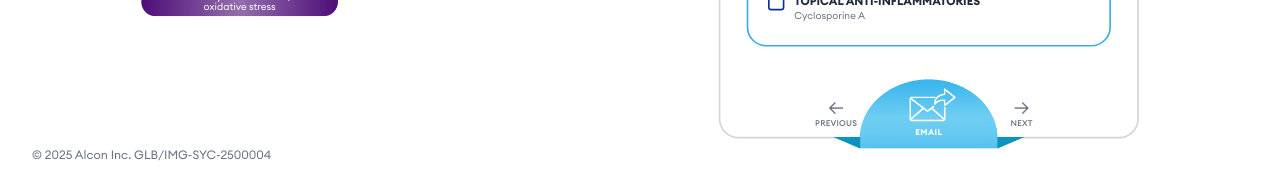
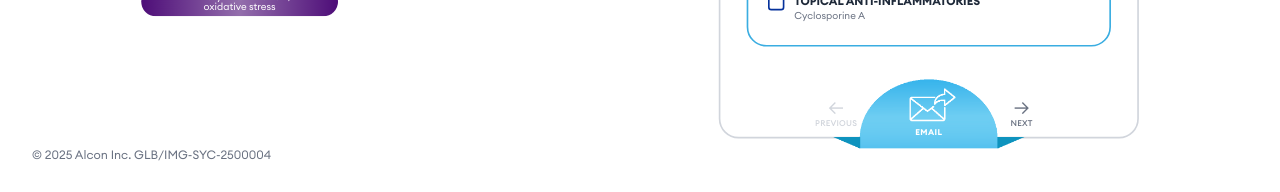
Before and after one commit to razorkode/subtype-tool, a Vue app: page / in a window 1280 px wide. Both pictures are taken after a click on the button "Lipid". Shown: the part 605-797 px from the top of the page. Built offline with nearby package versions, Linux system fonts and the light colour scheme.

Commit message:
wire up prev and next

```diff
--- a/src/App.vue
+++ b/src/App.vue
@@ -364,6 +364,10 @@ const managementItems = reactive({
                                     color="blue"
                                     category="TEAR FILM DEFICIENCIES"
                                     title="LIPID"
+                                    :disable-previous="navigationStore.isFirstSubcategory"
+                                    :disable-next="navigationStore.isLastSubcategory"
+                                    @previous="navigationStore.navigatePrevious"
+                                    @next="navigationStore.navigateNext"
                                 >
                                     <TestingSection
                                         title="STANDARD TESTING"
@@ -397,6 +401,10 @@ const managementItems = reactive({
                                     color="blue"
                                     category="TEAR FILM DEFICIENCIES"
                                     title="AQUEOUS"
+                                    :disable-previous="navigationStore.isFirstSubcategory"
+                                    :disable-next="navigationStore.isLastSubcategory"
+                                    @previous="navigationStore.navigatePrevious"
+                                    @next="navigationStore.navigateNext"
                                 >
                                     <TestingSection
                                         title="STANDARD TESTING"
@@ -445,6 +453,10 @@ const managementItems = reactive({
                                     color="blue"
                                     category="TEAR FILM DEFICIENCIES"
                                     title="MUCIN GLYCOCALYX"
+                                    :disable-previous="navigationStore.isFirstSubcategory"
+                                    :disable-next="navigationStore.isLastSubcategory"
+                                    @previous="navigationStore.navigatePrevious"
+                                    @next="navigationStore.navigateNext"
                                 >
                                     <TestingSection
                                         title="STANDARD TESTING"
@@ -494,6 +506,10 @@ const managementItems = reactive({
                                     color="teal"
                                     category="EYELID ANOMALIES"
                                     title="BLINK / LID CLOSURE"
+                                    :disable-previous="navigationStore.isFirstSubcategory"
+                                    :disable-next="navigationStore.isLastSubcategory"
+                                    @previous="navigationStore.navigatePrevious"
+                                    @next="navigationStore.navigateNext"
                                 >
                                     <TestingSection
                                         title="STANDARD TESTING"
@@ -541,6 +557,10 @@ const managementItems = reactive({
                                     color="teal"
                                     category="EYELID ANOMALIES"
                                     title="LID MARGIN"
+                                    :disable-previous="navigationStore.isFirstSubcategory"
+                                    :disable-next="navigationStore.isLastSubcategory"
+                                    @previous="navigationStore.navigatePrevious"
+                                    @next="navigationStore.navigateNext"
                                 >
                                     <TestingSection
                                         title="STANDARD TESTING"
@@ -590,6 +610,10 @@ const managementItems = reactive({
                                     color="purple"
                                     category="OCULAR SURFACE ABNORMALITIES"
                                     title="ANATOMICAL MISALIGNMENT"
+                                    :disable-previous="navigationStore.isFirstSubcategory"
+                                    :disable-next="navigationStore.isLastSubcategory"
+                                    @previous="navigationStore.navigatePrevious"
+                                    @next="navigationStore.navigateNext"
                                 >
                                     <TestingSection
                                         title="STANDARD TESTING"
@@ -640,6 +664,10 @@ const managementItems = reactive({
                                     color="purple"
                                     category="OCULAR SURFACE ABNORMALITIES"
                                     title="NEURAL DYSFUNCTION"
+                                    :disable-previous="navigationStore.isFirstSubcategory"
+                                    :disable-next="navigationStore.isLastSubcategory"
+                                    @previous="navigationStore.navigatePrevious"
+                                    @next="navigationStore.navigateNext"
                                 >
                                     <TestingSection
                                         title="STANDARD TESTING"
@@ -688,6 +716,10 @@ const managementItems = reactive({
                                     color="purple"
                                     category="OCULAR SURFACE ABNORMALITIES"
                                     title="CELLULAR DAMAGE"
+                                    :disable-previous="navigationStore.isFirstSubcategory"
+                                    :disable-next="navigationStore.isLastSubcategory"
+                                    @previous="navigationStore.navigatePrevious"
+                                    @next="navigationStore.navigateNext"
                                 >
                                     <TestingSection
                                         title="STANDARD TESTING"
@@ -738,6 +770,10 @@ const managementItems = reactive({
                                     color="purple"
                                     category="OCULAR SURFACE ABNORMALITIES"
                                     title="INFLAMMATION"
+                                    :disable-previous="navigationStore.isFirstSubcategory"
+                                    :disable-next="navigationStore.isLastSubcategory"
+                                    @previous="navigationStore.navigatePrevious"
+                                    @next="navigationStore.navigateNext"
                                 >
                                     <TestingSection
                                         title="STANDARD TESTING"
--- a/src/components/SubOptionBox.vue
+++ b/src/components/SubOptionBox.vue
@@ -15,6 +15,14 @@ defineProps({
     title: {
         type: String,
         required: true,
+    },
+    disablePrevious: {
+        type: Boolean,
+        default: false,
+    },
+    disableNext: {
+        type: Boolean,
+        default: false,
     },
 })
 
@@ -62,7 +70,9 @@ const handleNext = () => {
             <!-- Previous button - left side, outside blue tab -->
             <button
                 @click="handlePrevious"
-                class="min-w-[52px] flex flex-col items-center justify-center text-gray-500 hover:text-gray-700 transition-colors pointer-events-auto cursor-pointer"
+                :disabled="disablePrevious"
+                class="min-w-[52px] flex flex-col items-center justify-center transition-colors pointer-events-auto"
+                :class="disablePrevious ? 'text-gray-300 cursor-not-allowed' : 'text-gray-500 hover:text-gray-700 cursor-pointer'"
             >
                 <span class="text-2xl mb-1 leading-5">←</span>
                 <span class="text-[10px] font-medium tracking-wide">PREVIOUS</span>
@@ -74,7 +84,9 @@ const handleNext = () => {
             <!-- Next button - right side, outside blue tab -->
             <button
                 @click="handleNext"
-                class="min-w-[52px] flex flex-col items-center justify-center text-gray-500 hover:text-gray-700 transition-colors pointer-events-auto cursor-pointer"
+                :disabled="disableNext"
+                class="min-w-[52px] flex flex-col items-center justify-center transition-colors pointer-events-auto"
+                :class="disableNext ? 'text-gray-300 cursor-not-allowed' : 'text-gray-500 hover:text-gray-700 cursor-pointer'"
             >
                 <span class="text-2xl mb-1 leading-5">→</span>
                 <span class="text-[10px] font-medium tracking-wide">NEXT</span>
--- a/src/stores/navigation.js
+++ b/src/stores/navigation.js
@@ -1,10 +1,32 @@
-import { ref } from 'vue'
+import { ref, computed } from 'vue'
 import { defineStore } from 'pinia'
 
 export const useNavigationStore = defineStore('navigation', () => {
     const activeMenuItem = ref(null)
     // Track which diamond is selected: 'tear', 'eyelid', 'ocular', or null (shows How to Use)
     const selectedDiamond = ref(null)
+
+    // Define subcategory order for each main category
+    const subcategories = {
+        tear: ['lipid', 'aqueous', 'mucin-glycocalyx'],
+        eyelid: ['blink-lid-closure', 'lid-margin'],
+        ocular: ['anatomical-misalignment', 'neural-dysfunction', 'ocular-surface-cellular', 'primary-inflammation'],
+    }
+
+    // Computed properties to check if previous/next should be disabled
+    const isFirstSubcategory = computed(() => {
+        if (!selectedDiamond.value || !activeMenuItem.value) return true
+        const subs = subcategories[selectedDiamond.value]
+        if (!subs) return true
+        return subs.indexOf(activeMenuItem.value) === 0
+    })
+
+    const isLastSubcategory = computed(() => {
+        if (!selectedDiamond.value || !activeMenuItem.value) return true
+        const subs = subcategories[selectedDiamond.value]
+        if (!subs) return true
+        return subs.indexOf(activeMenuItem.value) === subs.length - 1
+    })
 
     function setActiveMenuItem(menuItem) {
         activeMenuItem.value = menuItem
@@ -19,5 +41,35 @@ export const useNavigationStore = defineStore('navigation', () => {
         activeMenuItem.value = null
     }
 
-    return { activeMenuItem, setActiveMenuItem, selectedDiamond, setSelectedDiamond, clearSelection }
+    function navigatePrevious() {
+        if (!selectedDiamond.value || !activeMenuItem.value) return
+        const subs = subcategories[selectedDiamond.value]
+        if (!subs) return
+        const currentIndex = subs.indexOf(activeMenuItem.value)
+        if (currentIndex > 0) {
+            activeMenuItem.value = subs[currentIndex - 1]
+        }
+    }
+
+    function navigateNext() {
+        if (!selectedDiamond.value || !activeMenuItem.value) return
+        const subs = subcategories[selectedDiamond.value]
+        if (!subs) return
+        const currentIndex = subs.indexOf(activeMenuItem.value)
+        if (currentIndex < subs.length - 1) {
+            activeMenuItem.value = subs[currentIndex + 1]
+        }
+    }
+
+    return {
+        activeMenuItem,
+        setActiveMenuItem,
+        selectedDiamond,
+        setSelectedDiamond,
+        clearSelection,
+        isFirstSubcategory,
+        isLastSubcategory,
+        navigatePrevious,
+        navigateNext,
+    }
 })
```
